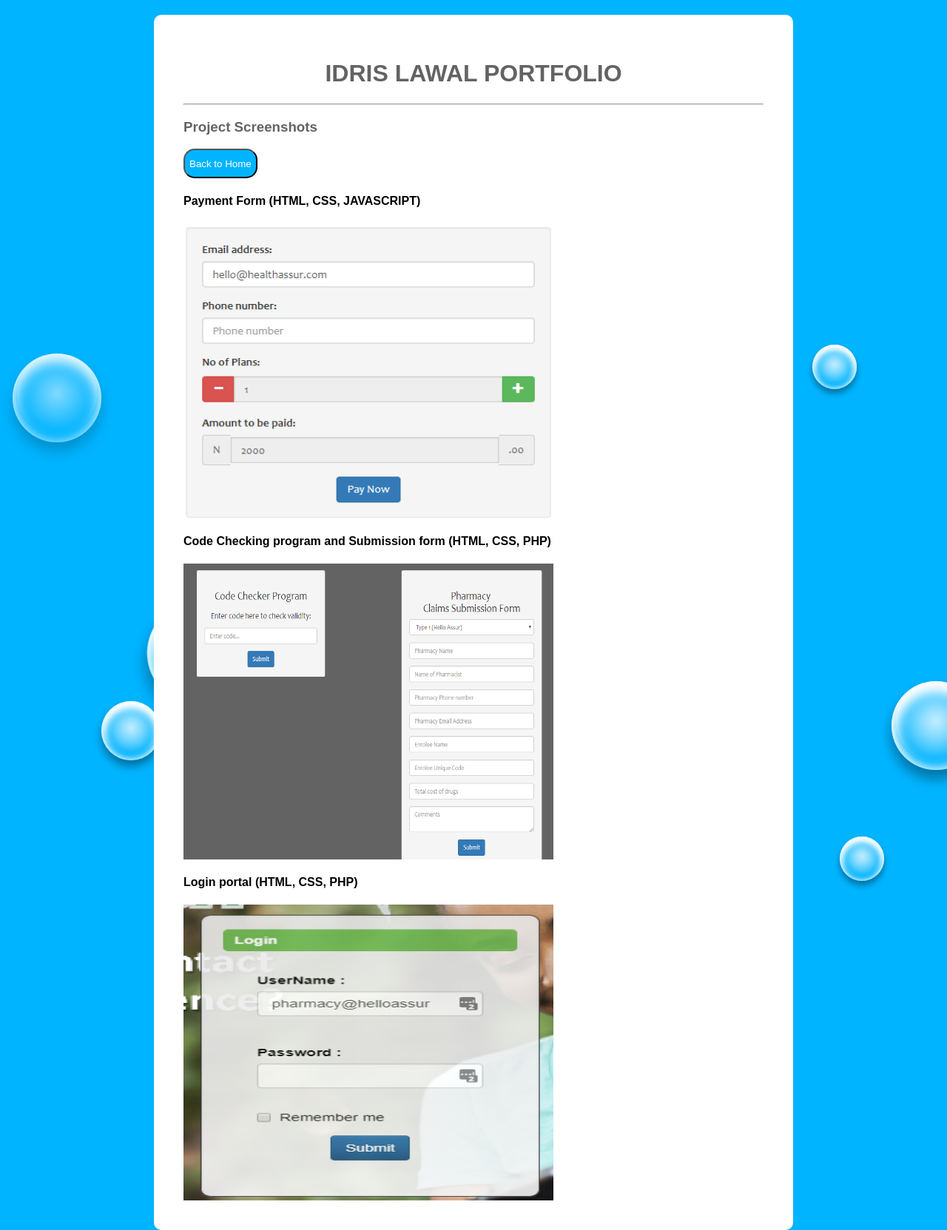
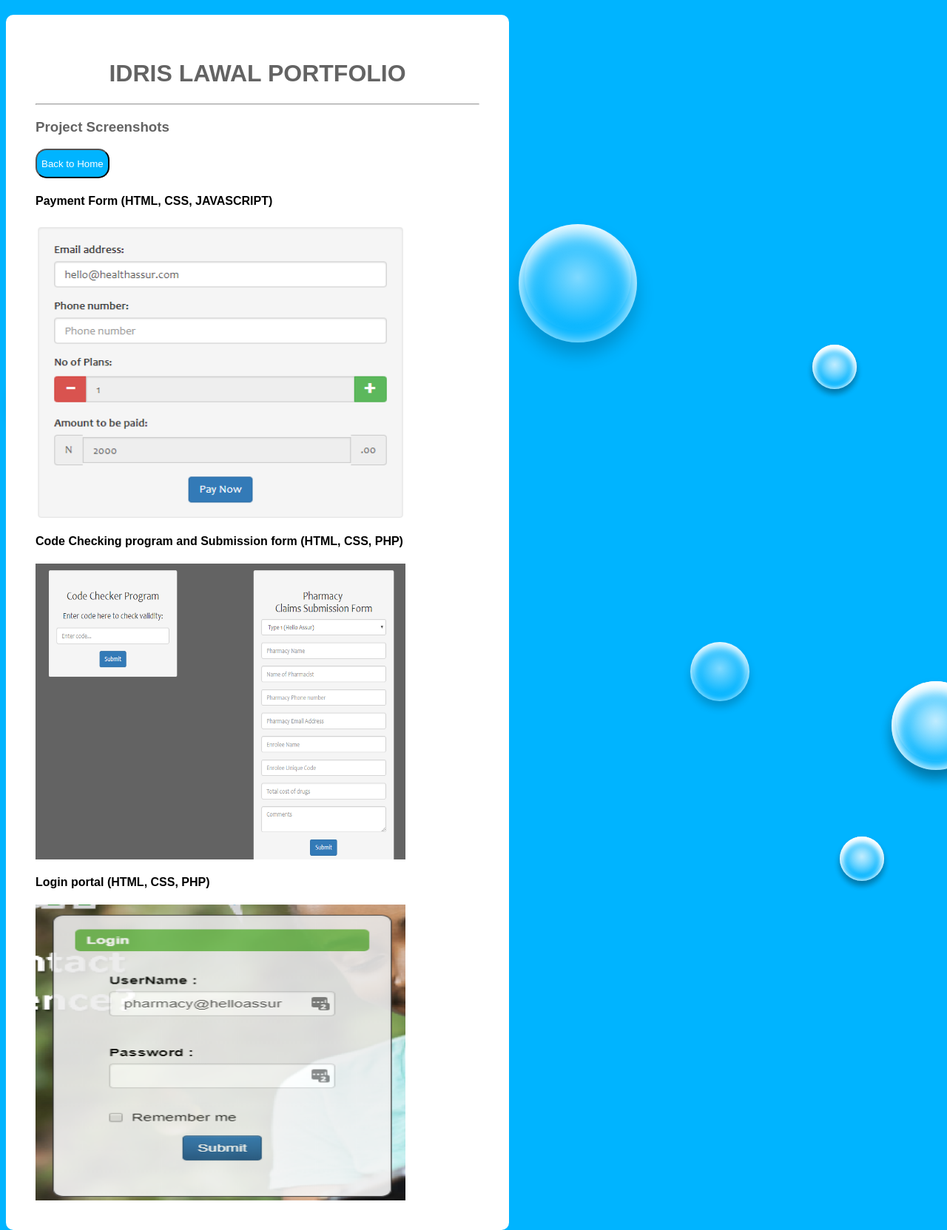
Before and after one commit to IDTitanium/IDTitanium.github.io, a PHP site: page /projects.html in a window 1280 px wide. Shown: the whole page at 74% size. Run offline with PHP 8.4, Linux system fonts and the light colour scheme.

Commit message:
fixed css

```diff
--- a/css/style.css
+++ b/css/style.css
@@ -2,9 +2,10 @@
 .container{
 	margin-top: 20px;
 	margin-bottom: 20px;
-    margin-left: 200px;
-    margin-right: 200px;
-    /*box-shadow: 5px 1px 8px 5px #d3d3d3; */
+    /* margin-left: 200px;
+    margin-right: 200px; */
+	/*box-shadow: 5px 1px 8px 5px #d3d3d3; */
+	width: 600px;
 	padding: 40px;
 	border-radius: 10px;
     background: linear-gradient;
```
